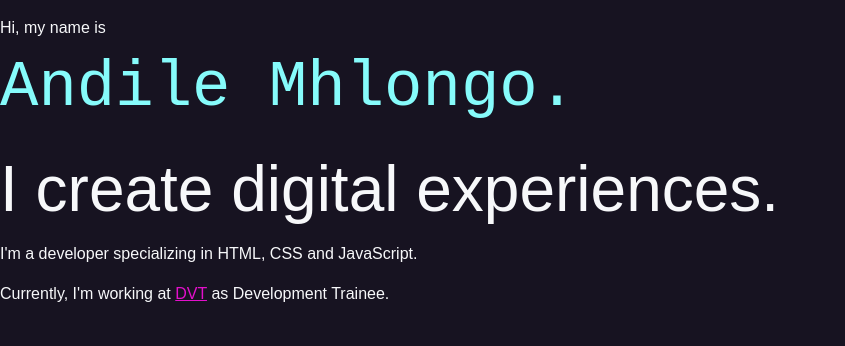
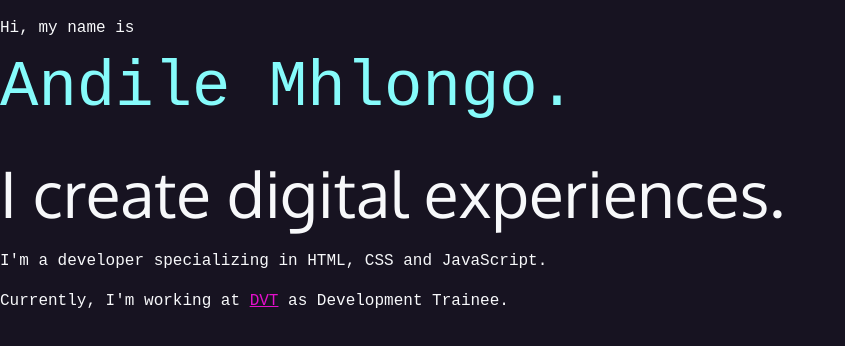
Before and after one commit to amhlongo-dvt/dvt-fullstackdeveopler-roadmap, a plain HTML site: page portfolio/index.html in a window 1280 px wide. Shown: the whole page, without its empty margins (0-845 px from the left). Drawn offline with Linux system fonts and the light colour scheme; a web font is replaced by a local one.

Commit message:
Added a link to font

```diff
--- a/portfolio/css/style.css
+++ b/portfolio/css/style.css
@@ -47,6 +47,7 @@ a:hover {
 }
 
 #intro p {
+    font-family: var(--mono);
     font-size: 1rem;
     line-height: 1.5;
 }
--- a/portfolio/index.html
+++ b/portfolio/index.html
@@ -7,6 +7,9 @@
     <link rel="preconnect" href="https://fonts.gstatic.com" crossorigin>
     <link href="https://fonts.googleapis.com/css2?family=Oxygen+Mono&display=swap" rel="stylesheet">
     <link rel="stylesheet" href="css/style.css">
+    <link rel="preconnect" href="https://fonts.googleapis.com">
+    <link rel="preconnect" href="https://fonts.gstatic.com" crossorigin>
+    <link href="https://fonts.googleapis.com/css2?family=Oxygen:wght@300;400;700&display=swap" rel="stylesheet">
     <title>Document</title>
 </head>
 <body>
```
